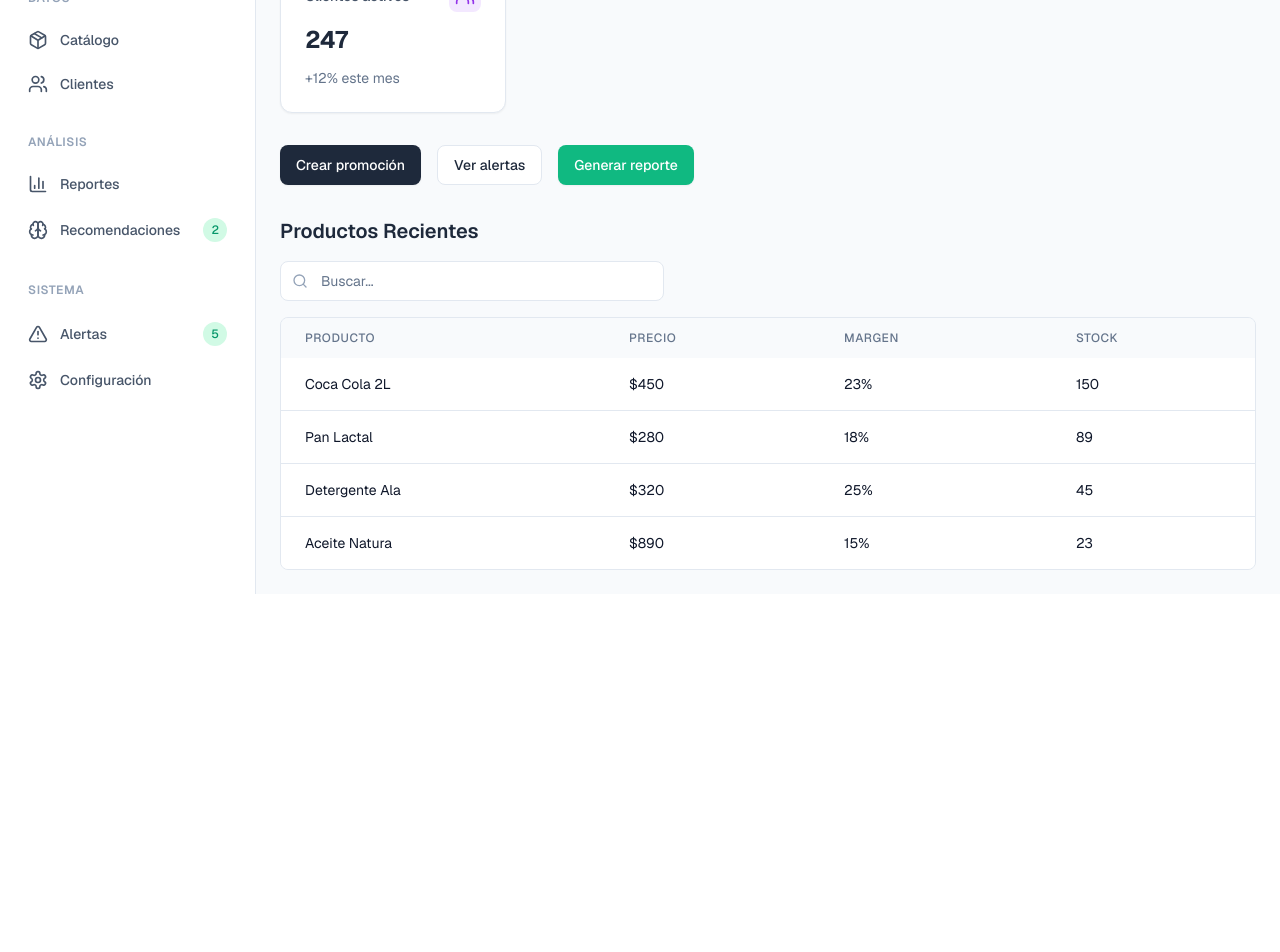
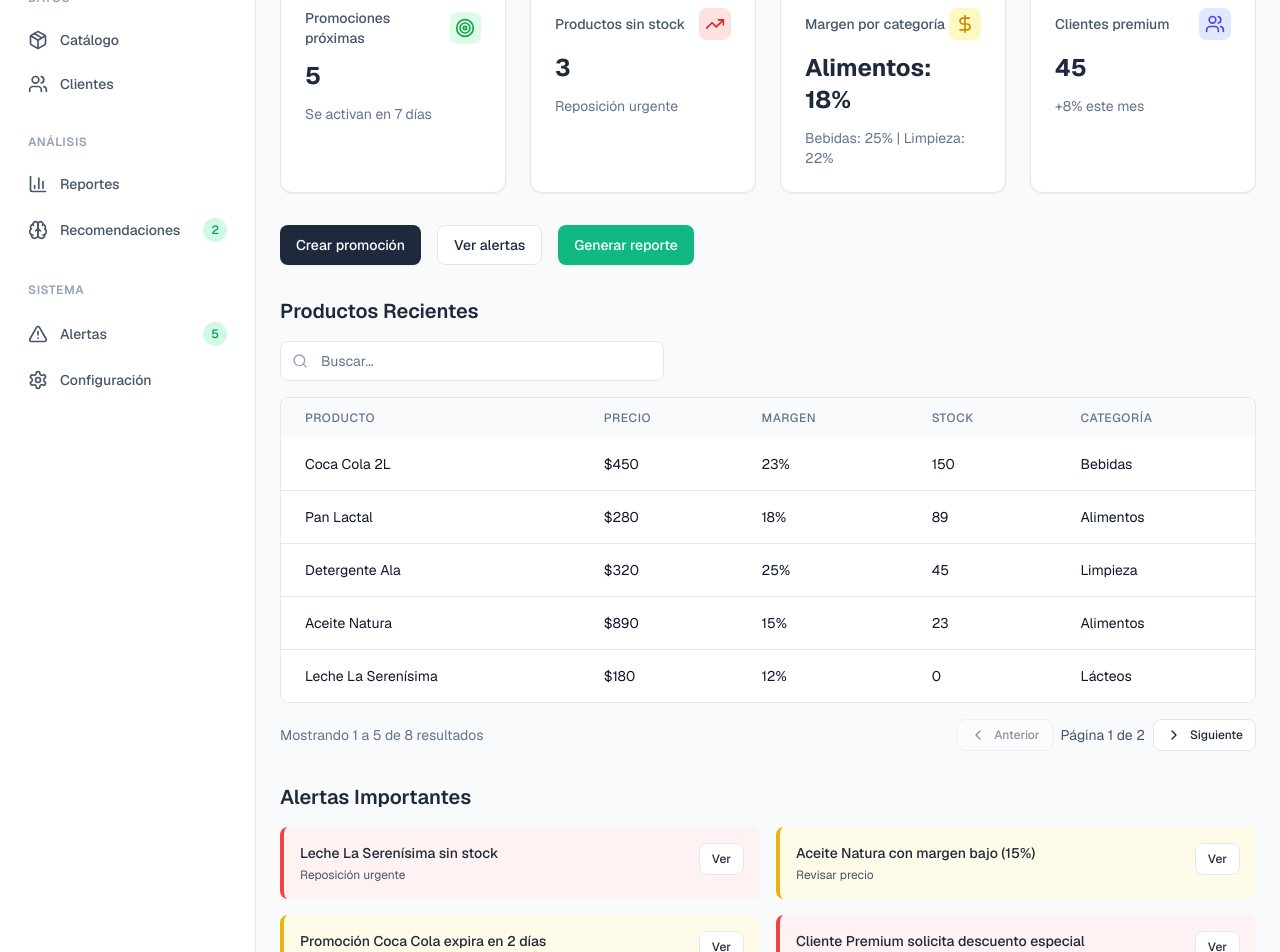
Before and after one commit to NahuelFarias/price_flow, a Next.js app in the folder front/: page / in a window 1280 px wide. Shown: the part 420-1372 px from the top of the page. Before the commit the page ends 1014 px from the top, so only its background shows below. Built offline with nearby package versions, Linux system fonts and the light colour scheme.

Commit message:
feat: mejorar dashboard con métricas específicas

```diff
--- a/front/app/page.tsx
+++ b/front/app/page.tsx
@@ -20,10 +20,14 @@ import {
 
 // Datos de ejemplo para la tabla
 const sampleData = [
-  { id: 1, producto: "Coca Cola 2L", precio: "$450", margen: "23%", stock: 150 },
-  { id: 2, producto: "Pan Lactal", precio: "$280", margen: "18%", stock: 89 },
-  { id: 3, producto: "Detergente Ala", precio: "$320", margen: "25%", stock: 45 },
-  { id: 4, producto: "Aceite Natura", precio: "$890", margen: "15%", stock: 23 },
+  { id: 1, producto: "Coca Cola 2L", precio: "$450", margen: "23%", stock: 150, categoria: "Bebidas", estado: "activo" },
+  { id: 2, producto: "Pan Lactal", precio: "$280", margen: "18%", stock: 89, categoria: "Alimentos", estado: "activo" },
+  { id: 3, producto: "Detergente Ala", precio: "$320", margen: "25%", stock: 45, categoria: "Limpieza", estado: "activo" },
+  { id: 4, producto: "Aceite Natura", precio: "$890", margen: "15%", stock: 23, categoria: "Alimentos", estado: "bajo_stock" },
+  { id: 5, producto: "Leche La Serenísima", precio: "$180", margen: "12%", stock: 0, categoria: "Lácteos", estado: "sin_stock" },
+  { id: 6, producto: "Yogur Danone", precio: "$220", margen: "20%", stock: 67, categoria: "Lácteos", estado: "activo" },
+  { id: 7, producto: "Arroz Gallo", precio: "$150", margen: "16%", stock: 120, categoria: "Alimentos", estado: "activo" },
+  { id: 8, producto: "Aceite de Oliva", precio: "$1,200", margen: "30%", stock: 15, categoria: "Alimentos", estado: "bajo_stock" },
 ]
 
 const columns = [
@@ -31,6 +35,15 @@ const columns = [
   { key: "precio" as const, label: "Precio", sortable: true },
   { key: "margen" as const, label: "Margen", sortable: true },
   { key: "stock" as const, label: "Stock", sortable: true },
+  { key: "categoria" as const, label: "Categoría", sortable: true },
+]
+
+// Datos de alertas importantes
+const alertasData = [
+  { id: 1, tipo: "stock", mensaje: "Leche La Serenísima sin stock", prioridad: "alta", accion: "Reposición urgente" },
+  { id: 2, tipo: "margen", mensaje: "Aceite Natura con margen bajo (15%)", prioridad: "media", accion: "Revisar precio" },
+  { id: 3, tipo: "promocion", mensaje: "Promoción Coca Cola expira en 2 días", prioridad: "media", accion: "Renovar o finalizar" },
+  { id: 4, tipo: "cliente", mensaje: "Cliente Premium solicita descuento especial", prioridad: "alta", accion: "Revisar solicitud" },
 ]
 
 export default function PriceflowDemo() {
@@ -103,7 +116,7 @@ export default function PriceflowDemo() {
               </div>
 
               {/* KPI Cards */}
-              <div className="grid grid-cols-1 md:grid-cols-2 lg:grid-cols-4 gap-6">
+              <div className="grid grid-cols-1 md:grid-cols-2 lg:grid-cols-5 gap-6">
                 <PfCard
                   icon={<Target className="h-5 w-5 text-blue-600" />}
                   title="Promociones activas"
@@ -141,6 +154,38 @@ export default function PriceflowDemo() {
                 />
               </div>
 
+              {/* Segunda fila de métricas específicas */}
+              <div className="grid grid-cols-1 md:grid-cols-2 lg:grid-cols-4 gap-6">
+                <PfCard
+                  icon={<Target className="h-5 w-5 text-green-600" />}
+                  title="Promociones próximas"
+                  value="5"
+                  description="Se activan en 7 días"
+                  color="bg-green-100"
+                />
+                <PfCard
+                  icon={<TrendingUp className="h-5 w-5 text-red-600" />}
+                  title="Productos sin stock"
+                  value="3"
+                  description="Reposición urgente"
+                  color="bg-red-100"
+                />
+                <PfCard
+                  icon={<DollarSign className="h-5 w-5 text-yellow-600" />}
+                  title="Margen por categoría"
+                  value="Alimentos: 18%"
+                  description="Bebidas: 25% | Limpieza: 22%"
+                  color="bg-yellow-100"
+                />
+                <PfCard
+                  icon={<Users className="h-5 w-5 text-indigo-600" />}
+                  title="Clientes premium"
+                  value="45"
+                  description="+8% este mes"
+                  color="bg-indigo-100"
+                />
+              </div>
+
               {/* Action Buttons */}
               <div className="flex flex-wrap gap-4">
                 <PfButton onClick={showSuccessToast}>Crear promoción</PfButton>
@@ -168,6 +213,44 @@ export default function PriceflowDemo() {
                   }}
                 />
               </div>
+
+              {/* Alertas Importantes */}
+              <div>
+                <h2 className="text-xl font-semibold text-slate-800 mb-4">Alertas Importantes</h2>
+                <div className="grid grid-cols-1 md:grid-cols-2 gap-4">
+                  {alertasData.map((alerta) => (
+                    <div
+                      key={alerta.id}
+                      className={`p-4 rounded-lg border-l-4 ${
+                        alerta.prioridad === "alta"
+                          ? "border-red-500 bg-red-50"
+                          : "border-yellow-500 bg-yellow-50"
+                      }`}
+                    >
+                      <div className="flex items-start justify-between">
+                        <div className="flex-1">
+                          <p className="text-sm font-medium text-slate-800">{alerta.mensaje}</p>
+                          <p className="text-xs text-slate-600 mt-1">{alerta.accion}</p>
+                        </div>
+                        <PfButton
+                          variant="outline"
+                          size="sm"
+                          className="ml-2"
+                          onClick={() => {
+                            toast({
+                              variant: "info",
+                              title: "Acción tomada",
+                              description: `Procesando: ${alerta.accion}`,
+                            })
+                          }}
+                        >
+                          Ver
+                        </PfButton>
+                      </div>
+                    </div>
+                  ))}
+                </div>
+              </div>
             </div>
           </main>
         </div>
```
